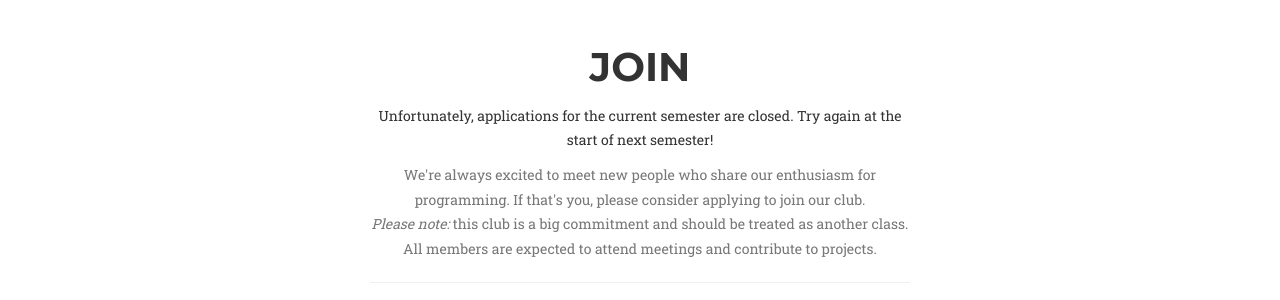
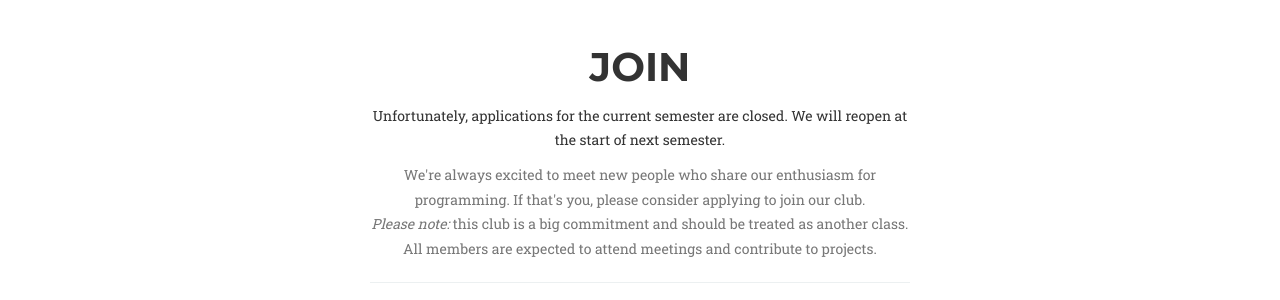
Before and after one commit to SMCProgrammingClub/website, a Jekyll site: the page built from index.html, in a window 1280 px wide and 900 px high, scrolled down 1928 px. Shown: the part 154-454 px from the top of the window. Built offline with Jekyll 4.4.1, drawn with Linux system fonts in a browser that asks for light colours; some web fonts are replaced.

Commit message:
Edit apps closed message

```diff
--- a/_includes/join.html
+++ b/_includes/join.html
@@ -7,7 +7,7 @@
                     <div class="col-lg-3"></div>
                     <div class="col-lg-6">
                       <p class="section-subheading">
-                        Unfortunately, applications for the current semester are closed. Try again at the start of next semester!
+                        Unfortunately, applications for the current semester are closed. We will reopen at the start of next semester.
                       </p><p class="section-subheading text-muted">We're always excited to meet new people who share our enthusiasm for programming. If that's you, please consider applying to join our club.<br>
                       <em>Please note:</em> this club is a big commitment and should be treated as another class. All members are expected to attend meetings and contribute to projects.</p><hr />
                     </div>
```
